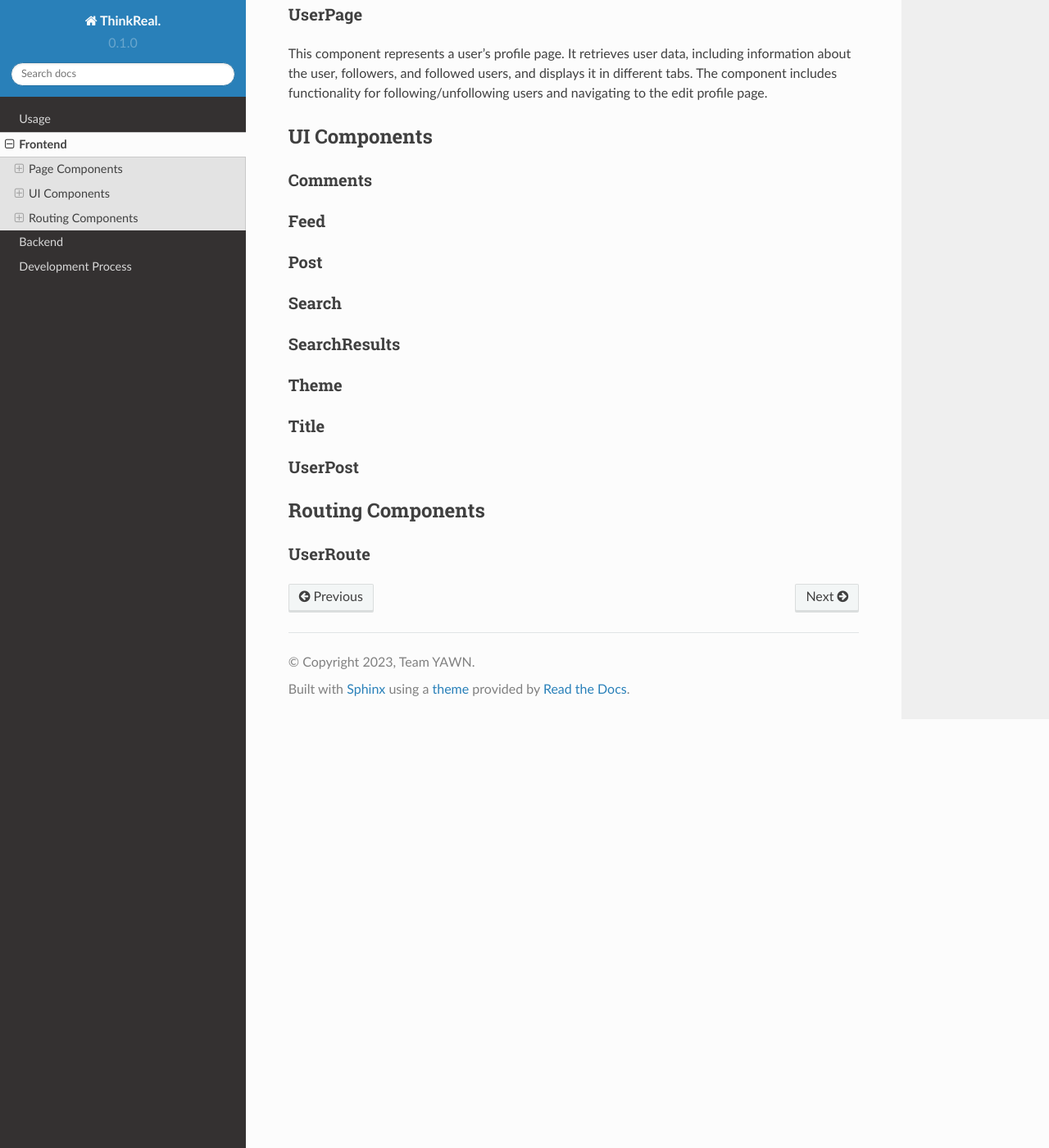
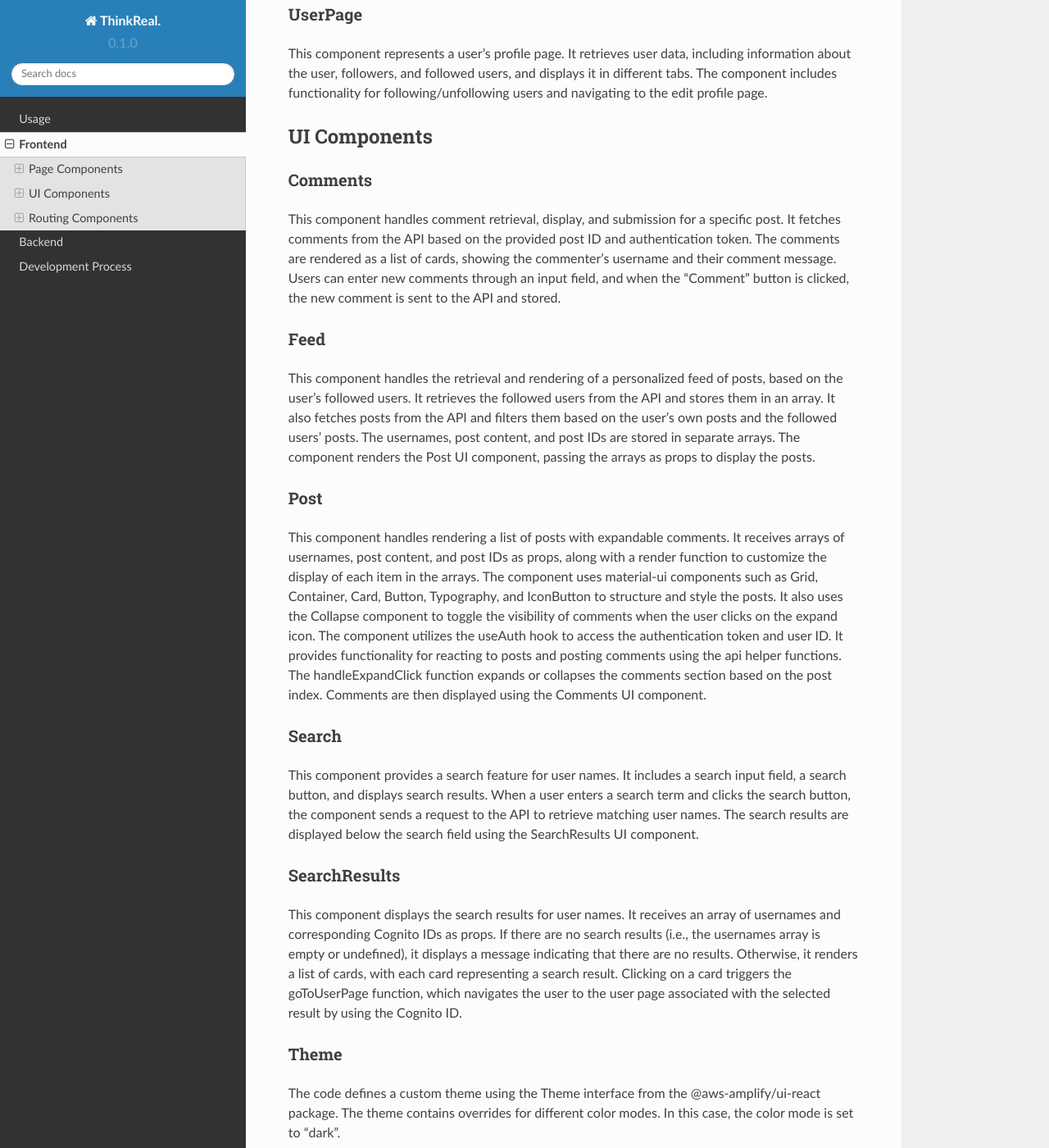
Before and after one commit to Advanced-SE-2023/ASE-Wiki, a Sphinx documentation site: the page built from docs/source/frontend.rst, in a window 1280 px wide and 1400 px high, scrolled down 1764 px. Shown: the whole window at 82% size. Built offline with Sphinx 7.4.7 and the Read the Docs theme 2.0.0, drawn with Linux system fonts in a browser that asks for light colours; some of the changed text lies outside the part shown.

Commit message:
Update frontend.rst

```diff
--- a/docs/source/frontend.rst
+++ b/docs/source/frontend.rst
@@ -51,30 +51,39 @@ UI Components
 
 Comments
 ++++++++++++++++
+This component handles comment retrieval, display, and submission for a specific post. It fetches comments from the API based on the provided post ID and authentication token. The comments are rendered as a list of cards, showing the commenter's username and their comment message. Users can enter new comments through an input field, and when the "Comment" button is clicked, the new comment is sent to the API and stored.
 
 Feed
 ++++++++++++++++
+This component handles the retrieval and rendering of a personalized feed of posts, based on the user's followed users. It retrieves the followed users from the API and stores them in an array. It also fetches posts from the API and filters them based on the user's own posts and the followed users' posts. The usernames, post content, and post IDs are stored in separate arrays. The component renders the Post UI component, passing the arrays as props to display the posts.
 
 Post
 ++++++++++++++++
+This component handles rendering a list of posts with expandable comments. It receives arrays of usernames, post content, and post IDs as props, along with a render function to customize the display of each item in the arrays. The component uses material-ui components such as Grid, Container, Card, Button, Typography, and IconButton to structure and style the posts. It also uses the Collapse component to toggle the visibility of comments when the user clicks on the expand icon. The component utilizes the useAuth hook to access the authentication token and user ID. It provides functionality for reacting to posts and posting comments using the api helper functions. The handleExpandClick function expands or collapses the comments section based on the post index. Comments are then displayed using the Comments UI component.
 
 Search
 ++++++++++++++++
+This component provides a search feature for user names. It includes a search input field, a search button, and displays search results. When a user enters a search term and clicks the search button, the component sends a request to the API to retrieve matching user names. The search results are displayed below the search field using the SearchResults UI component.
 
 SearchResults
 ++++++++++++++++
+This component displays the search results for user names. It receives an array of usernames and corresponding Cognito IDs as props. If there are no search results (i.e., the usernames array is empty or undefined), it displays a message indicating that there are no results. Otherwise, it renders a list of cards, with each card representing a search result. Clicking on a card triggers the goToUserPage function, which navigates the user to the user page associated with the selected result by using the Cognito ID.
 
 Theme
 +++++++++++++++++
+The code defines a custom theme using the Theme interface from the @aws-amplify/ui-react package. The theme contains overrides for different color modes. In this case, the color mode is set to "dark".
 
 Title
 ++++++++++++++++
+This component represents a title bar. If the user is authenticated, it displays buttons and icons for navigating to feed, user profile, and search page, as well as logout.
 
 UserPost
 ++++++++++++++++
+This component represents a form for users to create posts. It includes an input field for entering the post content and a button to submit the post. When the user clicks the "Post" button, an API request is made to save the post on the server. If the post is successful and the content is not empty, it updates the postedToday state.
 
 Routing Components
 --------------------
 
 UserRoute
 +++++++++++++++++++
+This component is used to protect routes that require authentication. It uses the `useAuthenticator`hook from the  @aws-amplify/ui-react library to check the authentication status. If the user is not authenticated, the component renders a <Navigate> component from react-router-dom. This redirects the user to the "/login" route. If the user is authenticated, the component simply renders its children. This allows the protected routes to be displayed.
```
